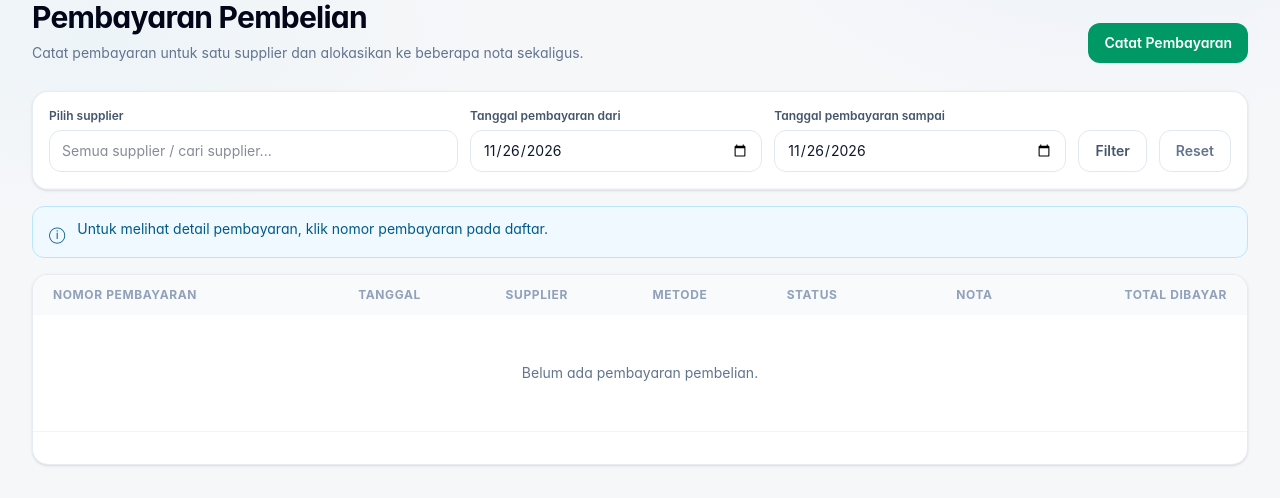
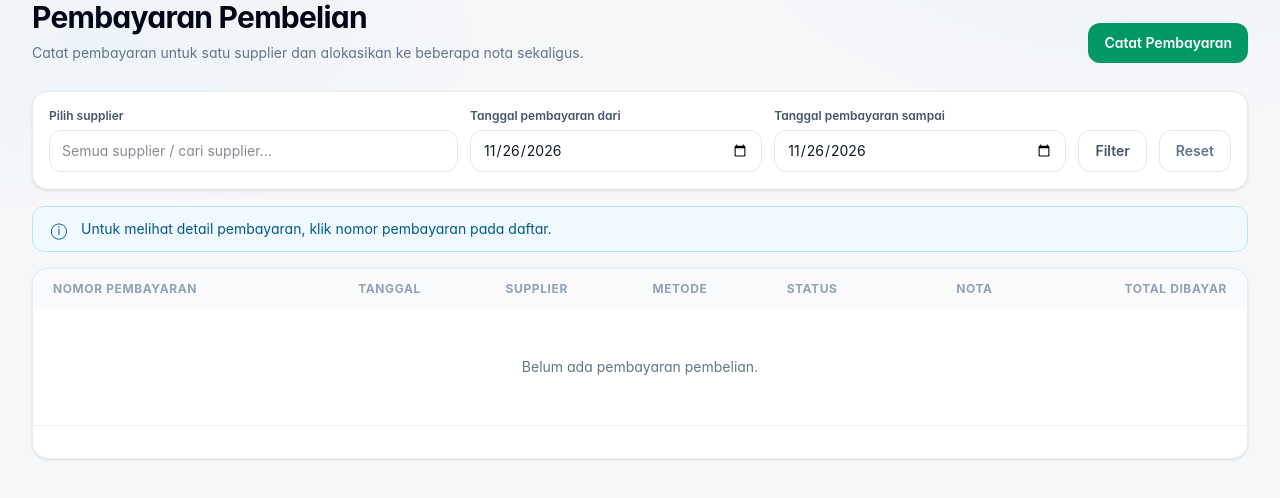
Before and after one commit to gagaspower/kasiron, a Laravel app: page /pembelian/pembayaran in a window 1280 px wide. Shown: the part 190-688 px from the top of the page. Run offline with Laravel 12, Linux system fonts and the light colour scheme; a user stored in the database is signed in; data comes from the database, SQL or seed files in the repository; data that the repository does not hold is empty; style sheets or scripts are compiled from the project's sources; parts of the project's set-up code (start-up, migrations or seed data) failed here and were passed over.

Commit message:
Align payment list alert icon and text

```diff
--- a/resources/views/purchases/payments/results.blade.php
+++ b/resources/views/purchases/payments/results.blade.php
@@ -17,9 +17,9 @@
         </form>
     </section>
 
-    <div class="mb-4 mt-4 flex items-start gap-3 rounded-xl border border-sky-200 bg-sky-50 px-4 py-3 text-sm text-sky-800" role="alert">
-        <span class="mt-0.5 shrink-0 text-base" aria-hidden="true">ⓘ</span>
-        <p>Untuk melihat detail pembayaran, klik nomor pembayaran pada daftar.</p>
+    <div class="mb-4 mt-4 flex items-center gap-3 rounded-xl border border-sky-200 bg-sky-50 px-4 py-3 text-sm text-sky-800" role="alert">
+        <span class="flex h-5 w-5 shrink-0 items-center justify-center text-base leading-none" aria-hidden="true">ⓘ</span>
+        <p class="m-0 leading-5">Untuk melihat detail pembayaran, klik nomor pembayaran pada daftar.</p>
     </div>
 
     <section class="overflow-hidden rounded-2xl border border-slate-200/80 bg-white shadow-sm">
```
